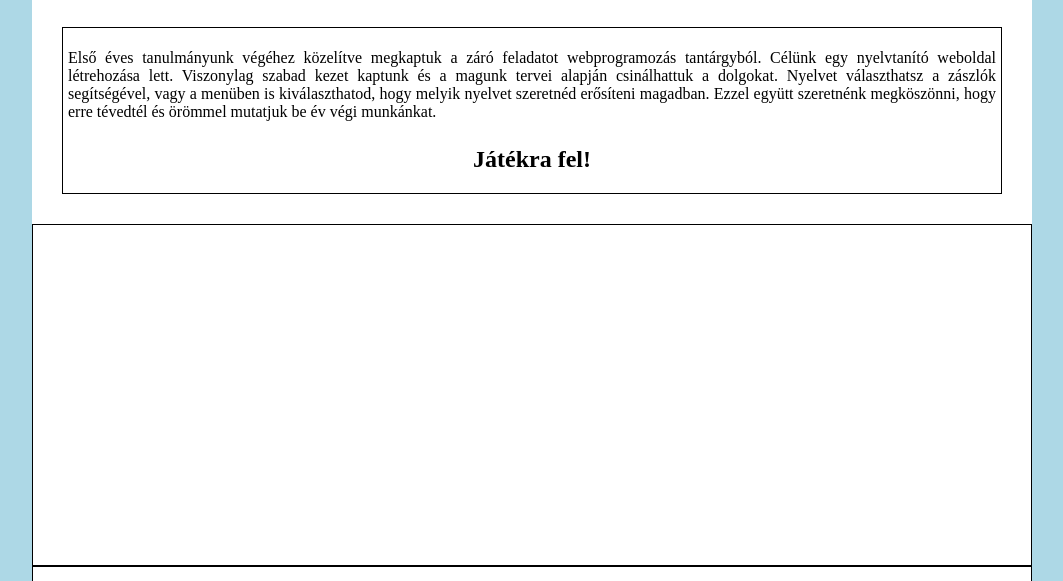
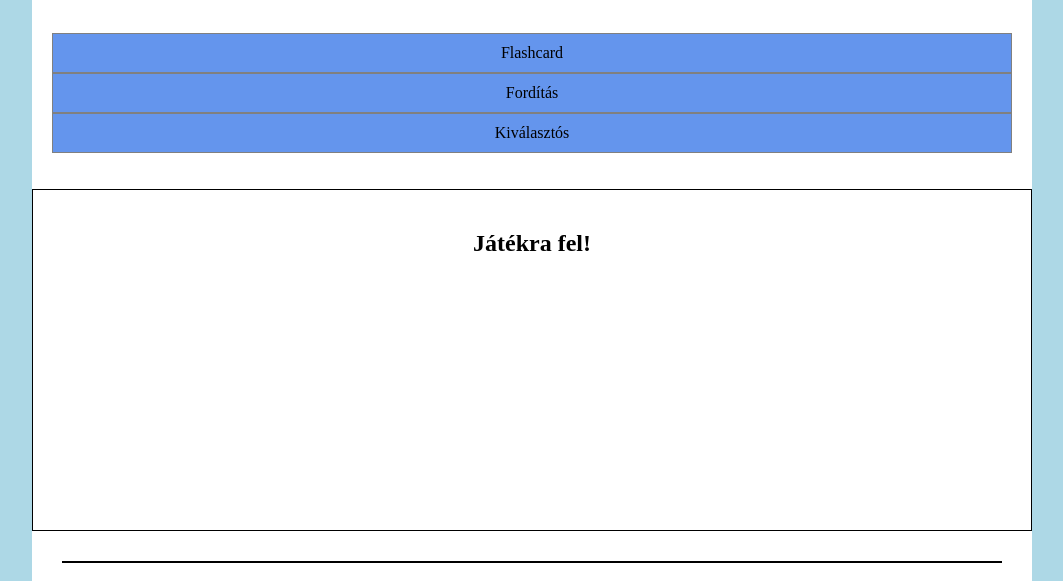
Before and after one commit to Gefco02/nyelvtanulo, a plain HTML site: page public_html/nyelv.html in a window 1280 px wide. Shown: the part 93-674 px from the top of the page, without its empty margins (108-1171 px from the left). Drawn offline with nearby package versions, Linux system fonts and the light colour scheme.

Commit message:
Navigációs menü elkezdése

```diff
--- a/public_html/css/stilus.css
+++ b/public_html/css/stilus.css
@@ -14,6 +14,36 @@ main{
     text-align: center;
     background: white;
 }
+nav li{
+    background: cornflowerblue;
+    list-style-type: none;
+    padding-top: 10px;
+    padding-bottom: 10px;
+    text-align: center;
+    border: 1px solid gray;
+}
+
+nav ul{
+    padding:20px
+}
+nav li{
+    text-decoration: none;
+}
+/*nav{
+    margin: 0px;
+    padding: 0px;
+}
+
+nav li {
+    font-size: 20px;
+    list-style-type: none;
+    text-align: left;
+}
+nav ul {
+   border: 1px solid black;
+
+   background: cornflowerblue;
+}*/
 
 article{
     margin: 30px;
@@ -27,9 +57,7 @@ article p{
     text-align: justify;
     padding: 5px;
 }
-fieldset{
-    margin: auto;
-}
+
 #section{
     height: 300px;
     padding:20px;
--- a/public_html/css/szerkezet.css
+++ b/public_html/css/szerkezet.css
@@ -1 +1,6 @@
 @charset "utf-8";
+
+nav ul{
+    display: grid;
+    grid-template-columns: 1fr;
+}
--- a/public_html/nyelv.html
+++ b/public_html/nyelv.html
@@ -12,20 +12,24 @@
         <main>
             <header><h1>Nyelvtanulás</h1></header>
 
-            <article>
-                <p>
-                    Első éves tanulmányunk végéhez közelítve megkaptuk a záró feladatot webprogramozás tantárgyból. Célünk egy nyelvtanító weboldal létrehozása lett.
-                    Viszonylag szabad kezet kaptunk és a magunk tervei alapján csinálhattuk a dolgokat. Nyelvet választhatsz a zászlók segítségével, vagy a menüben is
-                    kiválaszthatod, hogy melyik nyelvet szeretnéd erősíteni magadban. Ezzel együtt szeretnénk megköszönni, hogy erre tévedtél és örömmel mutatjuk be év végi
-                    munkánkat.
+            <nav>
+                <ul>
+                    <li>Flashcard</li>
+                    <li>Fordítás</li>
+                    <li>Kiválasztós</li>
+                </ul>
+            </nav>
+
+            <section id="section">
+                 <p>
 
                 </p>
                 <h2>Játékra fel!</h2>
+            </section>
+
+            <article>
+
             </article>
-
-            <section id="section">
-
-            </section>
 
             <footer>
                 <h2>Készítették:</h2>
```
Also changed, not shown: public_html/nyelvek.js (+20 -8 lines).
